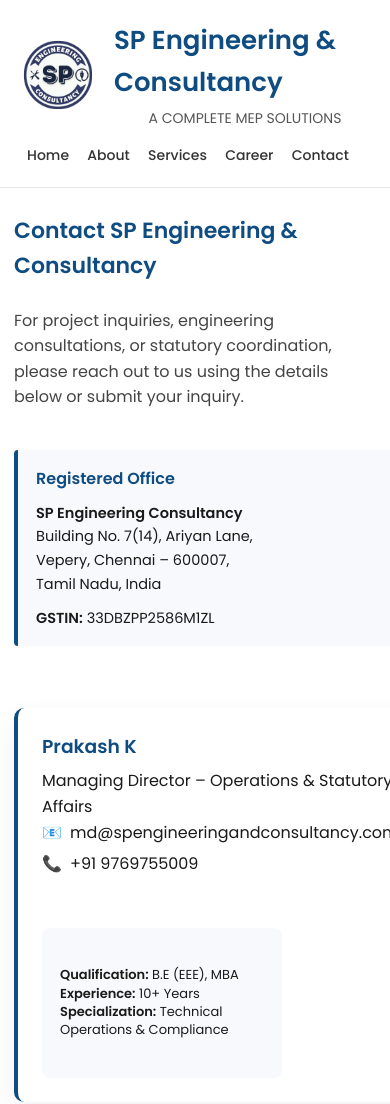
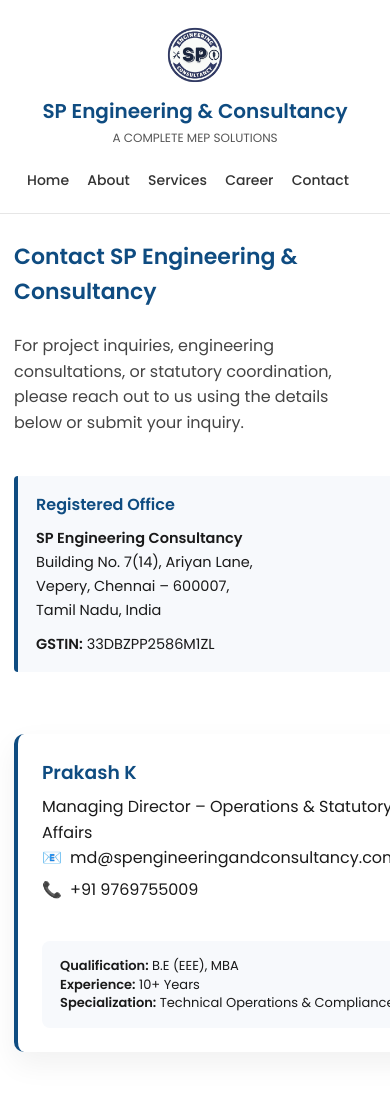
Before and after one commit to jordanabburaj/sp-engineering-website, a website: page public/contact.html in a window 390 px wide. Shown: the top 1104 px of the page. Drawn offline with Linux system fonts and the light colour scheme.

Commit message:
mobile changes

```diff
--- a/public/style.css
+++ b/public/style.css
@@ -1941,6 +1941,64 @@
   justify-content: center;
 }
 
+/* ======================================
+   MOBILE HEADER FIX (LOGO + TITLE)
+   ====================================== */
+
+@media (max-width: 768px) {
+
+  .header-flex {
+    flex-direction: column;
+    align-items: center;
+    text-align: center;
+  }
+
+  .brand {
+    flex-direction: column;   /* stack logo + text */
+    align-items: center;
+    gap: 8px;
+  }
+
+  .logo-img {
+    width: 70px;   /* smaller logo for mobile */
+  }
+
+  .brand-title {
+    font-size: 20px;  /* slightly reduced */
+    line-height: 1.3;
+  }
+
+  .brand span {
+    font-size: 12px;
+    text-align: center;
+  }
+
+  nav {
+    margin-top: 8px;
+  }
+
+}
+/* ======================================
+   MOBILE CONTACT CARD FIX
+   ====================================== */
+
+@media (max-width: 768px) {
+
+  .contact-person-card {
+    grid-template-columns: 1fr;
+    gap: 18px;
+  }
+
+  .contact-side-info {
+    width: 100%;        /* remove fixed width */
+    height: auto;       /* remove fixed height */
+  }
+
+  .contact-item .text {
+    white-space: normal;  /* allow wrapping on mobile */
+  }
+
+}
 
 
 
```
